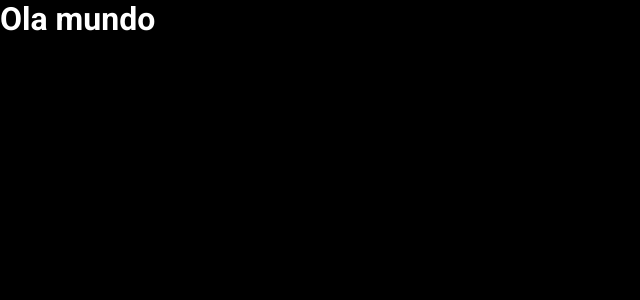
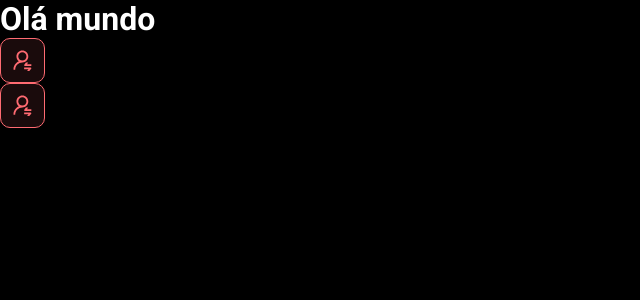
Before and after one commit to Andreoew/dsmeta, a React (Vite) app in the folder frontend/: page / in a window 1280 px wide. Shown: the top 300 px of the page, without its empty margins (0-640 px from the left). Built offline with nearby package versions, Linux system fonts and the light colour scheme.

Commit message:
First component

```diff
--- a/frontend/src/App.tsx
+++ b/frontend/src/App.tsx
@@ -1,6 +1,11 @@
+import NotificationButton from "./components/NotificationButton"
 function App() {
   return (
-    <h1>Ola mundo</h1>
+    <>
+      <h1>Olá mundo</h1>
+      <NotificationButton />
+      <NotificationButton />
+    </>
   )
 }
 
--- /dev/null
+++ b/frontend/src/components/NotificationButton/index.tsx
@@ -0,0 +1,13 @@
+import icon from '../../assets/img/notification-icon.svg';
+
+import './styles.css';
+
+function NotificationButton() {
+  return (
+    <div className="dsmeta-red-btn">
+      <img src={icon} alt="Notificar" />
+    </div>
+  )
+}
+
+export default NotificationButton
--- /dev/null
+++ b/frontend/src/components/NotificationButton/styles.css
@@ -0,0 +1,15 @@
+.dsmeta-red-btn {
+height: 45px;
+width: 45px;
+background: rgba(255, 107, 114, 0.1);
+border: 1px solid #ff6b72;
+border-radius: 10px;
+display: flex;
+align-items: center;
+justify-content: center;
+cursor: pointer;
+}
+
+.dsmeta-red-btn img {
+  width: 19px;
+}
```
Also changed, not shown: frontend/src/assets/img/notification-icon.svg (added), frontend/src/index.css (line endings or trailing spaces).
